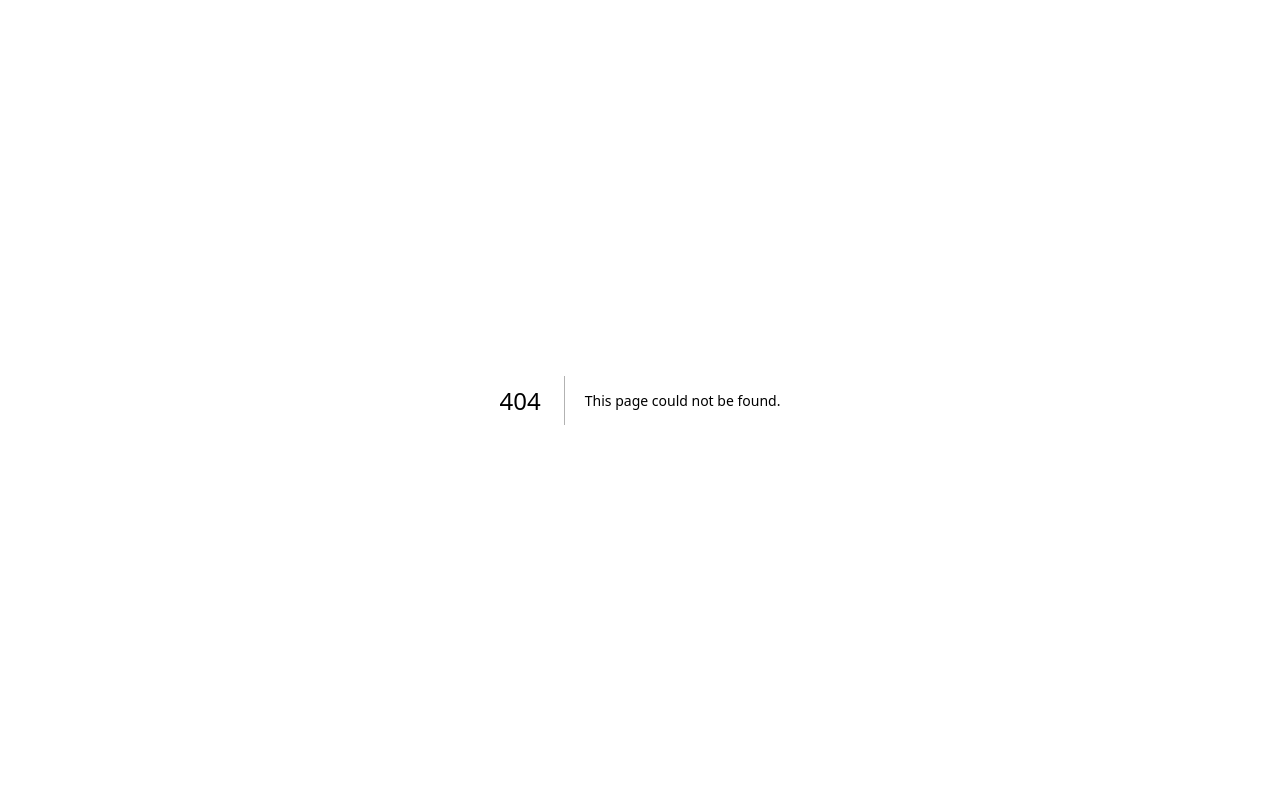
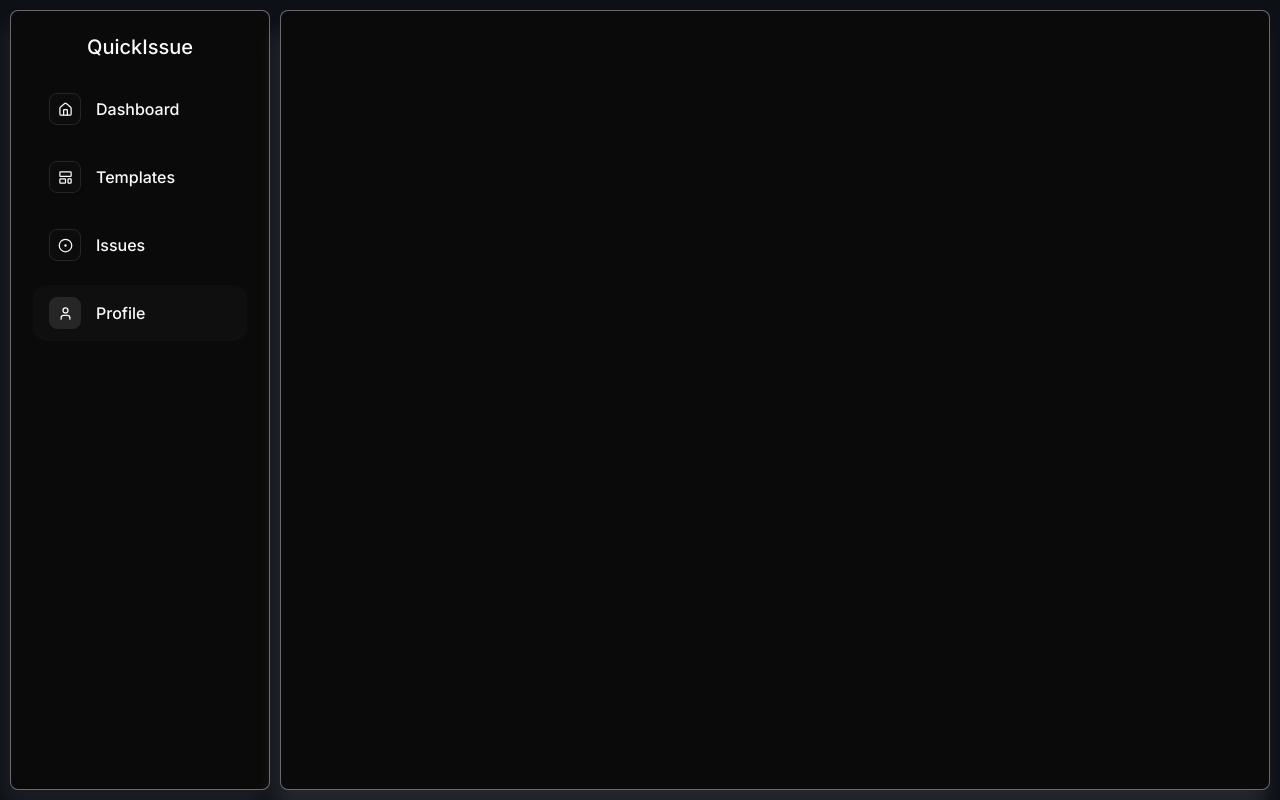
Before and after one commit to giamimino/QuickIssue, a Next.js app: page /dashboard/profile in a window 1280 px wide. Before the commit this address had no page. Built offline with nearby package versions, Linux system fonts and the light colour scheme.

Commit message:
add profile page

```diff
--- /dev/null
+++ b/src/app/dashboard/profile/page.tsx
@@ -0,0 +1,7 @@
+import React from "react";
+
+const ProfilePage = () => {
+  return <div></div>;
+};
+
+export default ProfilePage;
--- a/src/components/layouts/sidebar.tsx
+++ b/src/components/layouts/sidebar.tsx
@@ -1,7 +1,13 @@
 "use client";
 import React from "react";
 import { CardTitle } from "../ui/card";
-import { CircleDot, House, LayoutTemplate, LucideProps } from "lucide-react";
+import {
+  CircleDot,
+  House,
+  LayoutTemplate,
+  LucideProps,
+  User,
+} from "lucide-react";
 import { usePathname, useRouter } from "next/navigation";
 import clsx from "clsx";
 
@@ -34,6 +40,13 @@ const pages: {
     label: "Issues",
     path: "/dashboard/issues",
     matchSubRouter: true,
+  },
+  {
+    id: "profile",
+    icon: User,
+    label: "Profile",
+    path: "/dashboard/profile",
+    matchSubRouter: false,
   },
 ];
 
```
